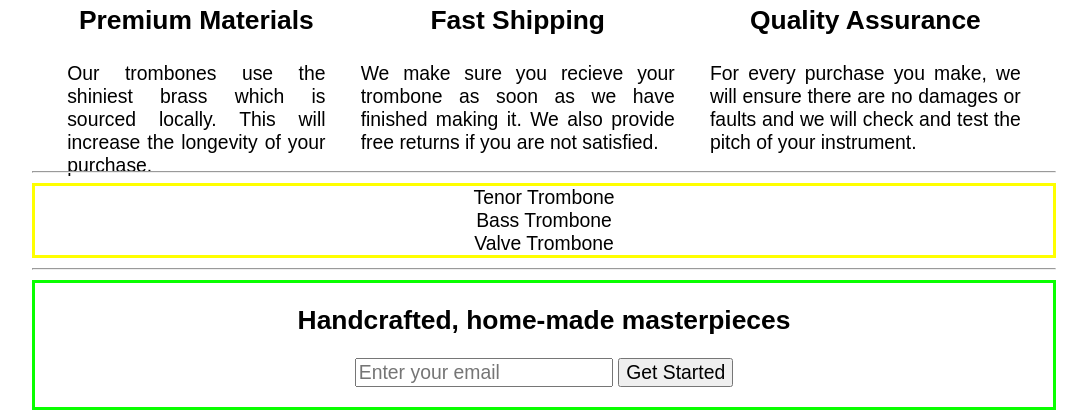
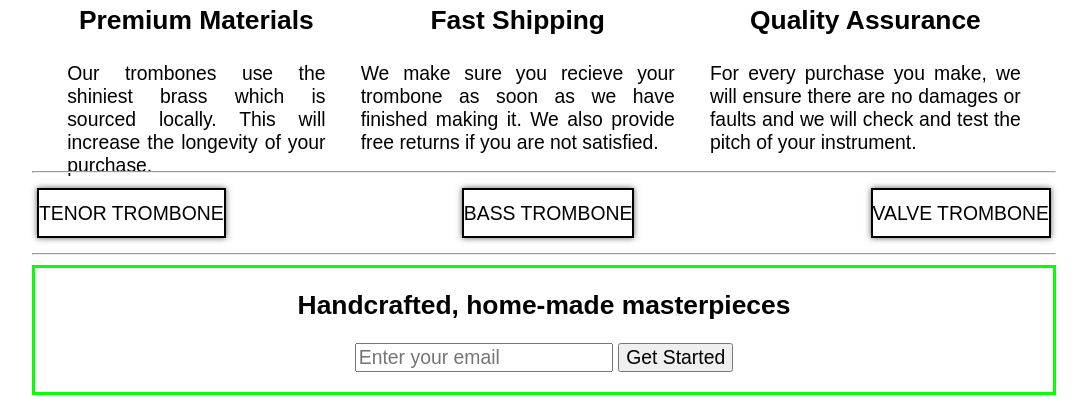
Before and after one commit to elir0d/FCC-Build-a-Product-Landing-Page, a plain HTML site: page index.html in a window 1280 px wide. Shown: the part 1215-1625 px from the top of the page, without its empty margins (96-1183 px from the left). Drawn offline with nearby package versions, Linux system fonts and the light colour scheme.

Commit message:
CSS: Pricing Cards addes

```diff
--- a/style.css
+++ b/style.css
@@ -113,7 +113,6 @@ h2{
     grid-row: 1fr 1fr;
     justify-content: space-between;
     align-content: space-between;
-    /* border: 3px solid olivedrab; */
     text-align: justify;
 }
 
@@ -157,7 +156,46 @@ h2{
 }
 
 #Pricing {
-    border: 3px solid yellow;
+    display: flex;
+    flex-direction: row;
+    align-content: space-around;
+    justify-content: space-between;
+    padding: 0;
+    margin: 0;
+}
+
+#pricing div{
+    display: grid;
+    grid-template-columns: 1fr;
+    grid-auto-rows: repeat(4, 1fr);
+    max-width: 30%;
+    border: 2px solid black;
+    text-align: center;
+    text-transform: uppercase;
+    padding: 0;
+    margin: 5px;
+    align-content: space-around;
+    justify-content:space-around;
+    box-shadow: 0px 0px 6px rgba(50, 50, 50, 0.77);
+
+}
+
+#pricing .level{
+    font-weight: bolder;
+    font-size: 1.2rem;
+    max-width: 100%;
+    padding: 5px;
+    margin: 5px;
+}
+
+#pricing button{
+    color: white;
+    font-size: 1.2rem;
+    max-width: 100%;
+    background-color: rgb(48, 48, 48);
+    padding: 5px;
+    margin: 0 16px 10px;
+    cursor: pointer;
 }
 
 #hero{
@@ -165,6 +203,6 @@ h2{
 
 }
 
-@media{
+@media(min-width: 820px){
 
 }
```
